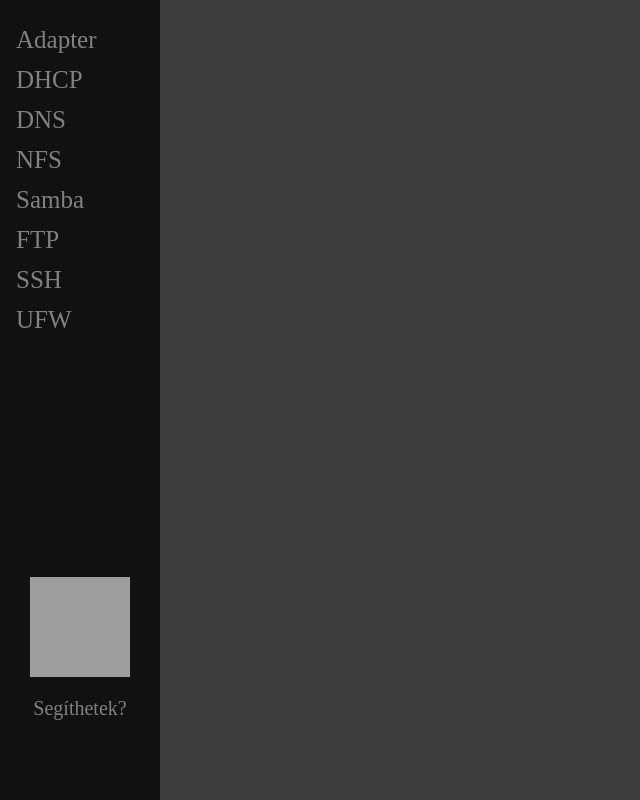
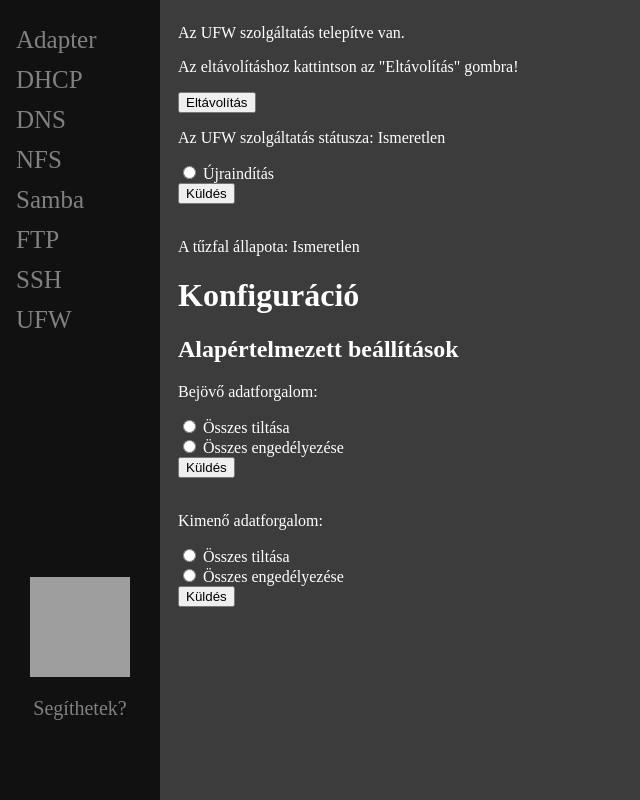
Before and after one commit to TolnaiAttila/uswg, a Flask app: template uswg/templates/ufw/ufw.html in a window 1280 px wide. Shown: the whole page, without its empty margins (0-640 px from the left). Run offline with Flask 3, Linux system fonts and the light colour scheme; the template is opened without the code that fills it, so the values that code supplies are empty; grey boxes are pictures that could not be loaded.

Commit message:
Installer UFW file patch

```diff
--- a/uswg/main.py
+++ b/uswg/main.py
@@ -333,7 +333,13 @@
 @app.route("/ufw")
 @token_required
 def ufw(current_user):
-    return render_template('ufw/ufw.html')
+    service = "ufw"
+    status = f.status(service)
+    status2 = f.ufw_check_status2()
+    indefault = f.ufw_check_incoming_default()
+    outdefault = f.ufw_check_outgoing_default()
+
+    return render_template('ufw/ufw.html', status=status, status2=status2, indefault=indefault, outdefault=outdefault)
 
 
 
@@ -1531,6 +1537,23 @@
 
         return redirect(url_for('ssh'))
 
+
+    if id == "ufw-incoming-policy":
+        action = str(request.form.get('incoming-policy'))
+        number = f.ufw_modify_incoming_default(action)
+        if number != 0 :
+            text = err.error(number)
+            return render_template('shared/error.html', text=text)
+        return redirect(url_for('ufw'))
+
+
+    if id == "ufw-outgoing-policy":
+        action = str(request.form.get('outgoing-policy'))
+        number = f.ufw_modify_outgoing_default(action)
+        if number != 0 :
+            text = err.error(number)
+            return render_template('shared/error.html', text=text)
+        return redirect(url_for('ufw'))
 
     return render_template('shared/error.html', text=text)
 
@@ -1687,6 +1710,16 @@
         return redirect(url_for('ssh'))
 
 
+    if id == "ufw":
+        service = "ufw"
+        number = f.service_install(service)
+
+        if number != 0:
+            text = err.error(number)
+            return render_template('shared/error.html', text=text)
+
+        return redirect(url_for('ufw'))
+
     return render_template('shared/error.html', text=text)
 
 @app.route("/service/remove", methods=['POST'])
@@ -1881,6 +1914,30 @@
             text = err.error(number)
             return render_template('shared/error.html', text=text)
 
+
+    if id == "ufw":
+        action = str(request.form.get('startstop'))
+        service = "ufw"
+        number = f.service_startstop(service, action)
+
+        if number == 0:
+            return redirect(url_for('ufw'))
+        else:
+            text = err.error(number)
+            return render_template('shared/error.html', text=text)
+
+
+    if id == "ufw2":
+        action = str(request.form.get('startstop'))
+        number = f.ufw_modify_status2(action)
+
+        if number == 0:
+            return redirect(url_for('ufw'))
+        else:
+            text = err.error(number)
+            return render_template('shared/error.html', text=text)
+
+
     return render_template('shared/error.html', text=text)
 
 if __name__ == "__main__":
--- a/uswg/templates/ufw/ufw.html
+++ b/uswg/templates/ufw/ufw.html
@@ -13,6 +13,114 @@
             {% include 'shared/sidebar.html' %}
         </div>
         <div class="main_site">
+            {% if status == 156 %}
+        <p>Az UFW szolgáltatás nincs telepítve.</p>
+
+        <form id="installufwForm" class="hidden" action="/service/install" method="post">
+            <input type="hidden" name="form_id" value="ufw">
+            <input type="submit" value="Telepítés">
+        </form>
+
+
+    {% else %}
+        <p>Az UFW szolgáltatás telepítve van.</p>
+        <form action="/service/remove" method="post">
+            <input type="hidden" name="form_id" value="ufw">
+
+            <p>Az eltávolításhoz kattintson az "Eltávolítás" gombra!</p>
+
+            <button type="submit">Eltávolítás</button>
+        </form>
+        {% if status == 157 %}
+            <p>Az UFW szolgáltatás státusza: Aktív</p>
+        {% else %}
+            {% if status == 158 %}
+                <p>Az UFW szolgáltatás státusza: Inaktív</p>
+            {% else %}
+                {% if status == 159 %}
+                    <p>Az UFW szolgáltatás státusza: Hiba</p>
+                {% else %}
+                    <p>Az UFW szolgáltatás státusza: Ismeretlen</p>
+                {% endif %}
+            {% endif %}
+        {% endif %}
+
+        {% if status == 157 %}
+        <form action="/service/status" method="post">
+            <input type="hidden" name="form_id" value="ufw">
+
+            <input type="radio" id="restart" name="startstop" value="restart">
+            <label for="restart">Újraindítás</label><br>
+
+            <input type="radio" id="stop" name="startstop" value="stop">
+            <label for="stop">Leállítás</label><br>
+
+            <button type="submit">Küldés</button>
+        </form>
+        {% else %}
+        <form action="/service/status" method="post">
+            <input type="hidden" name="form_id" value="ufw">
+
+            <input type="radio" id="restart" name="startstop" value="restart">
+            <label for="restart">Újraindítás</label><br>
+
+            <button type="submit">Küldés</button>
+        </form>
+        {% endif %}
+        <br>
+        <p>A tűzfal állapota: {% if status2 == 158 %} Kikapcsolt {% else %} {% if status2 == 157 %} Bekapcsolt {% else %} Ismeretlen {% endif %}{% endif %}</p>
+        {% if status2 == 158 %}
+        <form action="/service/status" method="post">
+            <input type="hidden" name="form_id" value="ufw2">
+
+            <input type="radio" id="start2" name="startstop" value="start">
+            <label for="start2">Bekapcsolás</label><br>
+
+            <button type="submit">Küldés</button>
+        </form>
+        {% else %}
+            {% if status2 == 157 %}
+            <form action="/service/status" method="post">
+                <input type="hidden" name="form_id" value="ufw2">
+
+                <input type="radio" id="stop2" name="startstop" value="stop">
+                <label for="stop2">Leállítás</label><br>
+
+                <input type="radio" id="reload2" name="startstop" value="reload">
+                <label for="reload2">Újratöltés</label><br>
+
+                <button type="submit">Küldés</button>
+            </form>
+            {% endif %}
+        {% endif %}
+
+        <h1>Konfiguráció</h1>
+        <h2>Alapértelmezett beállítások</h2>
+        <p>Bejövő adatforgalom:</p>
+        <form action="/service/modify" method="post">
+            <input type="hidden" name="form_id" value="ufw-incoming-policy">
+
+            <input type="radio" id="deny-default" name="incoming-policy" value="deny" {% if indefault == "deny" %} checked {% endif %}>
+            <label for="deny-default">Összes tiltása</label><br>
+
+            <input type="radio" id="allow-default" name="incoming-policy" value="allow" {% if indefault == "allow" %} checked {% endif %}>
+            <label for="allow-default">Összes engedélyezése</label><br>
+
+            <button type="submit">Küldés</button>
+        </form>
+        <br>
+        <p>Kimenő adatforgalom:</p>
+        <form action="/service/modify" method="post">
+            <input type="hidden" name="form_id" value="ufw-outgoing-policy">
+
+            <input type="radio" id="deny-default2" name="outgoing-policy" value="deny" {% if outdefault == "deny" %} checked {% endif %}>
+            <label for="deny-default2">Összes tiltása</label><br>
+
+            <input type="radio" id="allow-default2" name="outgoing-policy" value="allow" {% if outdefault == "allow" %} checked {% endif %}>
+            <label for="allow-default2">Összes engedélyezése</label><br>
+            <button type="submit">Küldés</button>
+        </form>
+        {% endif %}
         </div>
     </div>
 </body>
```
Also changed, not shown: uswg/functions.py (+67 -0 lines), 8 other files.
